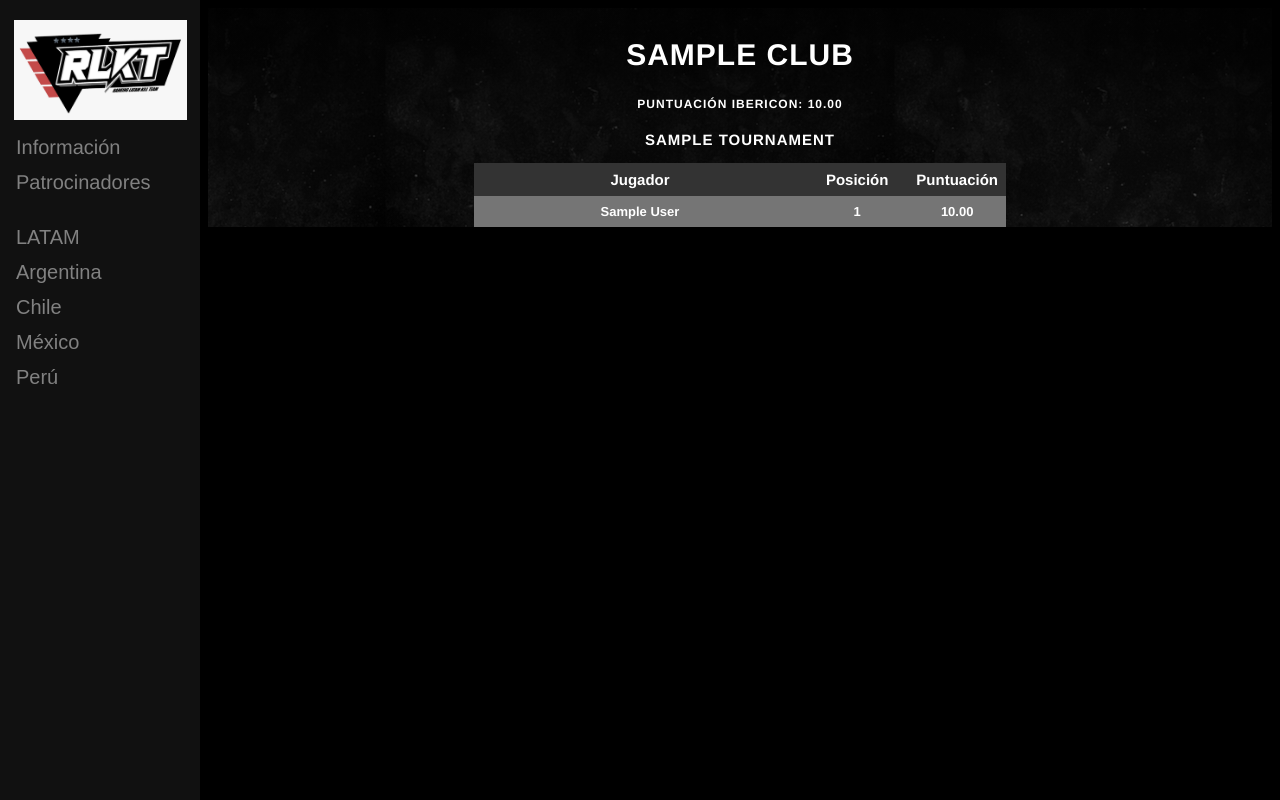
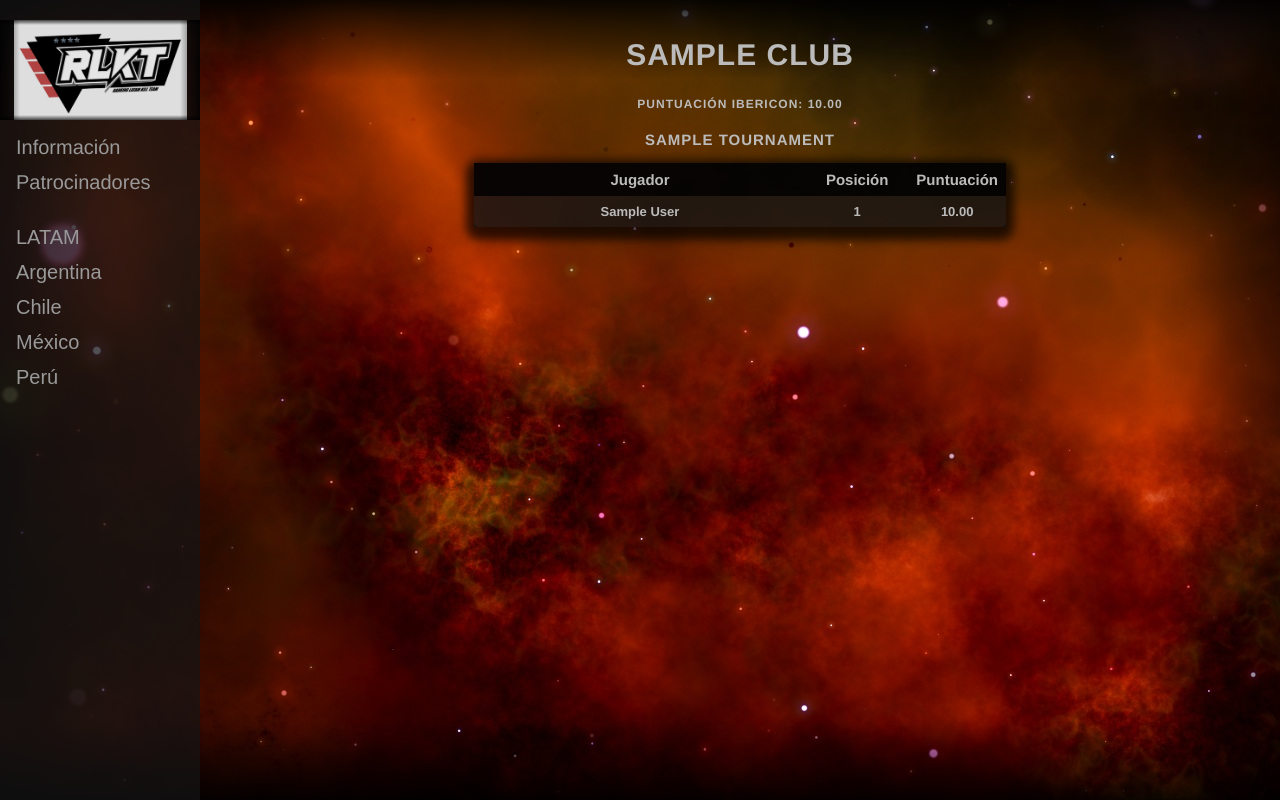
Before and after one commit to MarioFernandezCarballo/ktLatam, a Flask app: page /club/1 in a window 1280 px wide. Run offline with Flask 3, Linux system fonts and the light colour scheme; tables that the repository leaves empty hold one stand-in row (values such as "Sample post"); parts of the project's set-up code (start-up, migrations or seed data) failed here and were passed over.

Commit message:
changed styles

```diff
--- a/bpGeneric/__init__.py
+++ b/bpGeneric/__init__.py
@@ -33,7 +33,7 @@ def aboutEndPoint():
     )
 
 
-@genericBP.route("/sponsors", methods={"GET", "POST"})
+@genericBP.route("/sponsor", methods={"GET", "POST"})
 def sponsorsEndPoint():
     return render_template(
         'about.html',
--- a/static/stylesheets/styles.css
+++ b/static/stylesheets/styles.css
@@ -3,16 +3,43 @@
     -webkit-box-sizing: border-box;
     -moz-box-sizing: border-box;
 }
+html{
+    background-image: -webkit-linear-gradient(left,
+        rgba(0,0,0,0.5) 0%,
+        rgba(0,0,0,0) 10%,
+        rgba(0,0,0,0) 90%,
+        rgba(0,0,0,0.5) 100%
+      ),
+      -webkit-linear-gradient(top,
+        rgba(0,0,0,0.9) 0%,
+        rgba(0,0,0,0) 10%,
+        rgba(0,0,0,0) 90%,
+        rgba(0,0,0,0.9) 100%
+      ),
+      url(img/background1.jpg);
+    background-attachment: fixed;
+    height: 100%;
+}
 body{
     font-family: Helvetica;
-    background-color: #000000;
 }
 .page{
     display: flex;
-
 }
 .logo{
-    background-image: url(img/logo.png);
+    background-image: -webkit-linear-gradient(left,
+        rgba(0,0,0,0.8) 0%,
+        rgba(0,0,0,0.1) 10%,
+        rgba(0,0,0,0.1) 90%,
+        rgba(0,0,0,0.8) 100%
+      ),
+      -webkit-linear-gradient(top,
+        rgba(0,0,0,0.7) 0%,
+        rgba(0,0,0,0) 5%,
+        rgba(0,0,0,0) 95%,
+        rgba(0,0,0,0.7) 100%
+      ),
+      url(img/logo.png);
     background-size: contain;
     background-position: center;
     background-repeat: no-repeat;
@@ -21,20 +48,24 @@ body{
     width: 100%;
     height: 100px;
 }
+.logo:hover {
+    background-image: url(img/logo.png);
+    cursor: pointer;
+}
 h2{
     text-align: center;
     font-size: 30px;
     text-transform: uppercase;
     letter-spacing: 1px;
     margin-top: 30px;
-    color: #fff;
+    color: #bbbbbb;
 }
 h3{
     text-align: center;
     font-size: 15px;
     text-transform: uppercase;
     letter-spacing: 1px;
-    color: white;
+    color: #bbbbbb;
     margin-top: 20px;
 }
 h4{
@@ -42,7 +73,7 @@ h4{
     font-size: 12px;
     text-transform: uppercase;
     letter-spacing: 1px;
-    color: white;
+    color: #bbbbbb;
     margin-top: 15px;
 }
 .flashes li{
@@ -50,14 +81,12 @@ h4{
     font-size: 12px;
     text-transform: uppercase;
     letter-spacing: 1px;
-    color: white;
+    color: #bbbbbb;
 }
 
 .link-h2:hover{
     cursor: pointer;
-    text-shadow: 0 0 10px #ff9100, 0 0 15px #ffa500, 0 0 20px #ffa500, 0 0 25px #ff0000, 0 0 30px #FF601F, 0 0 40px #ff0000;
     color: #fff;
-    transition: text-shadow 0.1s ease-in-out;
 }
 
 /* NavBar Styles */
@@ -68,7 +97,7 @@ h4{
   position: fixed;
   top: 0;
   left: 0;
-  background-color: #111;
+  background-color: rgba(20, 20, 20, .7);
   overflow-x: hidden;
   padding-top: 20px;
 
@@ -86,7 +115,7 @@ h4{
   padding: 6px 8px 6px 16px;
   text-decoration: none;
   font-size: 20px;
-  color: #818181;
+  color: #999999;
   display: block;
   border: none;
   background: none;
@@ -98,19 +127,19 @@ h4{
 
 /* On mouse-over */
 .sidenav a:hover, .dropdown-btn:hover {
-  color: #f1f1f1;
+  color: #fafafa;
 }
 
 /* Add an active class to the active dropdown button */
 .active {
-  background-color: #ff9100;
+  background-color: rgba(148, 26, 1, .8);
   color: white;
 }
 
 /* Dropdown container (hidden by default). Optional: add a lighter background color and some left padding to change the design of the dropdown content */
 .dropdown-container {
   display: none;
-  background-color: #262626;
+  background-color: rgba(80, 80, 80, .2);
   padding-left: 8px;
 }
 
@@ -123,25 +152,8 @@ h4{
 /* Form Styles */
 
 .content {
-    background-image: url(img/background.jpg);
-    background-image: -webkit-linear-gradient(left,
-        rgba(0,0,0,0.5) 0%,
-        rgba(0,0,0,0.3) 10%,
-        rgba(0,0,0,0.3) 90%,
-        rgba(0,0,0,0.5) 100%
-      ),
-      -webkit-linear-gradient(top,
-        rgba(0,0,0,0.9) 0%,
-        rgba(0,0,0,0.2) 30%,
-        rgba(0,0,0,0.2) 70%,
-        rgba(0,0,0,0.9) 100%
-      ),
-      url(img/background.jpg);
-    background-attachment: fixed;
-    background-position: center;
-
     margin-left: 200px;
-    width: 100%
+    width: 100%;
 }
 .login a{
     margin: auto;
@@ -175,7 +187,6 @@ h4{
 
 .table-wrapper{
     margin: auto;
-    box-shadow: 0px 35px 50px rgba( 0, 0, 0, 0.2 );
     width: 50%;
     max-width: 50%;
 }
@@ -189,7 +200,8 @@ h4{
     width: 100%;
     max-width: 100%;
     white-space: nowrap;
-    background-color: white;
+    background-color: rgba(255, 255, 255, 0);
+    box-shadow: 0px 5px 10px 8px rgba(0, 0, 0, 0.7);
 }
 
 .fl-table td, .fl-table th {
@@ -204,22 +216,22 @@ h4{
 
 .fl-table tbody tr:hover {
     cursor: pointer;
-    text-shadow: 0 0 10px #ff9100, 0 0 15px #ffa500, 0 0 20px #ffa500, 0 0 25px #ff0000, 0 0 30px #FF601F, 0 0 40px #ff0000;
+    background: rgba(50, 50, 50, .8);
     color: #fff;
 }
 
 .fl-table thead th {
-    color: #ffffff;
-    background: #333333;
+    color: #bbbbbb;
+    background: rgba(0, 0, 0, .8);
 }
 
 .fl-table tr:nth-child(even) {
-    color: #ffffff;
-    background: #595757;
+    color: #bbbbbb;
+    background: rgba(30, 30, 30, .8);
 }
 .fl-table tr:nth-child(odd) {
-    color: #ffffff;
-    background: #757575;
+    color: #bbbbbb;
+    background: rgba(20, 20, 20, .8);
 }
 
 /* Responsive */
--- a/templates/base.html
+++ b/templates/base.html
@@ -11,7 +11,7 @@
     <div class="page">
         <div class="sidenav">
             <div class="nav-up">
-                <div class="logo"></div>
+                <div onclick="location.href='/';" class="logo"></div>
                 <a href="/about">Información</a>
                 <a style="margin-bottom: 20px;" href="/sponsor">Patrocinadores</a>
                 <button class="dropdown-btn">LATAM
```
Also changed, not shown: static/stylesheets/img/background1.jpg (added).
